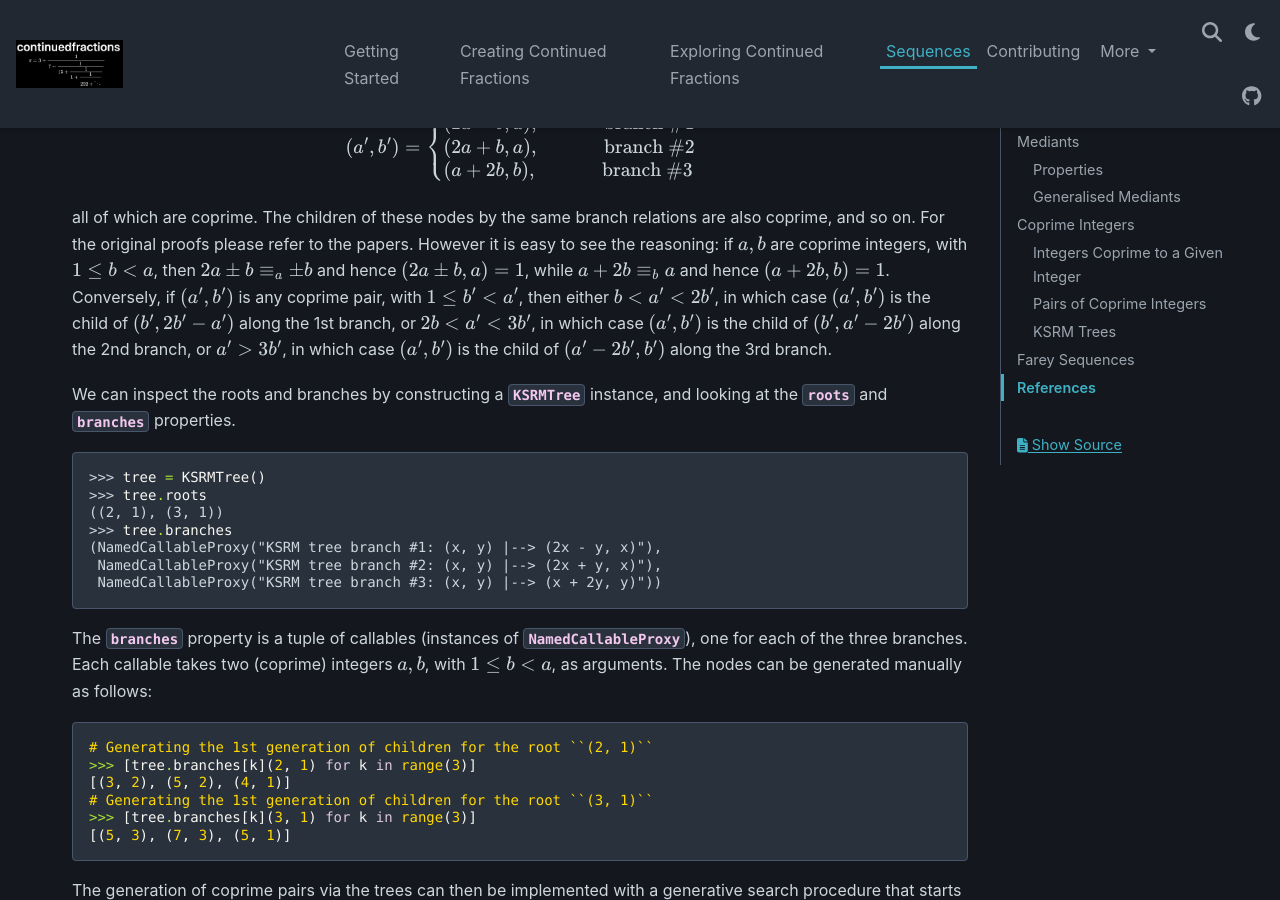
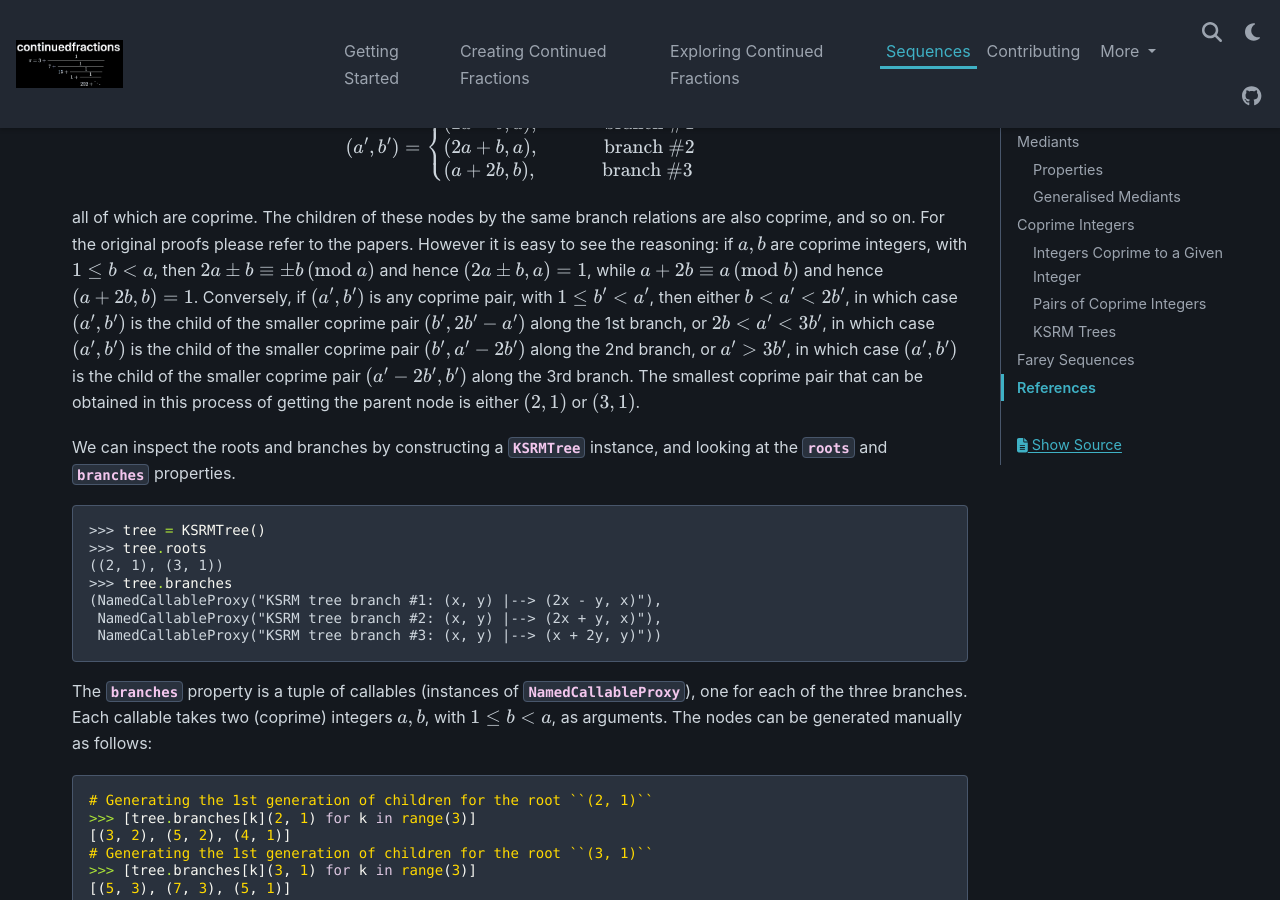
Before and after one commit to sr-murthy/continuedfractions, a Sphinx documentation site: the page built from docs/sources/sequences.rst, in a window 1280 px wide and 900 px high, scrolled down 7627 px. Built offline with Sphinx 7.4.7 and the PyData theme 0.15.4, drawn with Linux system fonts in a browser that asks for light colours; nearby versions of some CDN libraries.

Commit message:
docs: tweak notes on KSRM trees in sequences Sphinx docs

```diff
--- a/docs/sources/sequences.rst
+++ b/docs/sources/sequences.rst
@@ -351,8 +351,8 @@ Firstly, we describe some background material on the KSRM trees, which are prese
                           (a + 2b, b), \hskip{3em} \text{ branch #} 3
                           \end{cases}
 
-all of which are coprime. The children of these nodes by the same branch relations are also coprime, and so on. For the original proofs please refer to the papers. However it is easy to see the reasoning: if :math:`a, b` are coprime integers, with :math:`1 \leq b < a`, then :math:`2a \pm b \equiv_a \pm b` and hence :math:`(2a \pm b, a) = 1`, while :math:`a + 2b \equiv_b a` and hence :math:`(a + 2b, b) = 1`. Conversely, if :math:`(a^\prime, b^\prime)` is any coprime pair, with :math:`1 \leq b^\prime < a^\prime`, then either
-:math:`b < a^\prime < 2b^\prime`, in which case :math:`(a^\prime, b^\prime)` is the child of :math:`(b^\prime, 2b^\prime - a^\prime)` along the 1st branch, or :math:`2b < a^\prime < 3b^\prime`, in which case :math:`(a^\prime, b^\prime)` is the child of :math:`(b^\prime, a^\prime - 2b^\prime)` along the 2nd branch, or :math:`a^\prime > 3b^\prime`, in which case :math:`(a^\prime, b^\prime)` is the child of :math:`(a^\prime - 2b^\prime, b^\prime)` along the 3rd branch.
+all of which are coprime. The children of these nodes by the same branch relations are also coprime, and so on. For the original proofs please refer to the papers. However it is easy to see the reasoning: if :math:`a, b` are coprime integers, with :math:`1 \leq b < a`, then :math:`2a \pm b \equiv \pm b \left(\text{mod }a \right)` and hence :math:`(2a \pm b, a) = 1`, while :math:`a + 2b \equiv a \left(\text{mod }b \right)` and hence :math:`(a + 2b, b) = 1`. Conversely, if :math:`(a^\prime, b^\prime)` is any coprime pair, with :math:`1 \leq b^\prime < a^\prime`, then either
+:math:`b < a^\prime < 2b^\prime`, in which case :math:`(a^\prime, b^\prime)` is the child of the smaller coprime pair :math:`(b^\prime, 2b^\prime - a^\prime)` along the 1st branch, or :math:`2b < a^\prime < 3b^\prime`, in which case :math:`(a^\prime, b^\prime)` is the child of the smaller coprime pair :math:`(b^\prime, a^\prime - 2b^\prime)` along the 2nd branch, or :math:`a^\prime > 3b^\prime`, in which case :math:`(a^\prime, b^\prime)` is the child of the smaller coprime pair :math:`(a^\prime - 2b^\prime, b^\prime)` along the 3rd branch. The smallest coprime pair that can be obtained in this process of getting the parent node is either :math:`(2, 1)` or :math:`(3, 1)`.
 
 We can inspect the roots and branches by constructing a :py:class:`~continuedfractions.sequences.KSRMTree` instance, and looking at the :py:attr:`~continuedfractions.sequences.KSRMTree.roots` and :py:attr:`~continuedfractions.sequences.KSRMTree.branches` properties.
 
```
